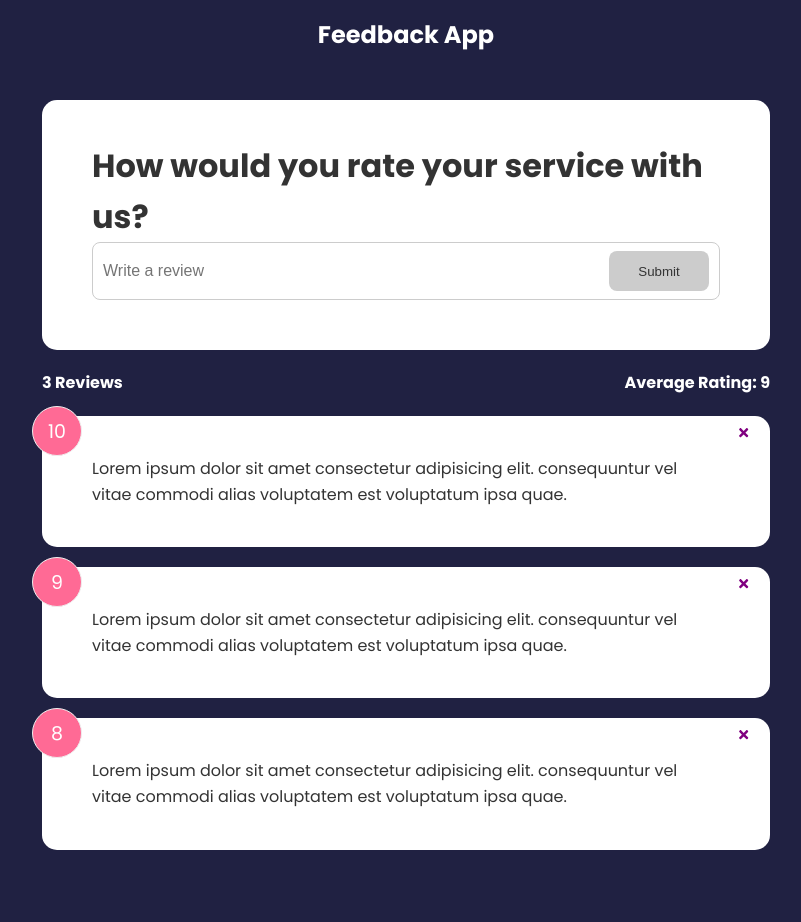
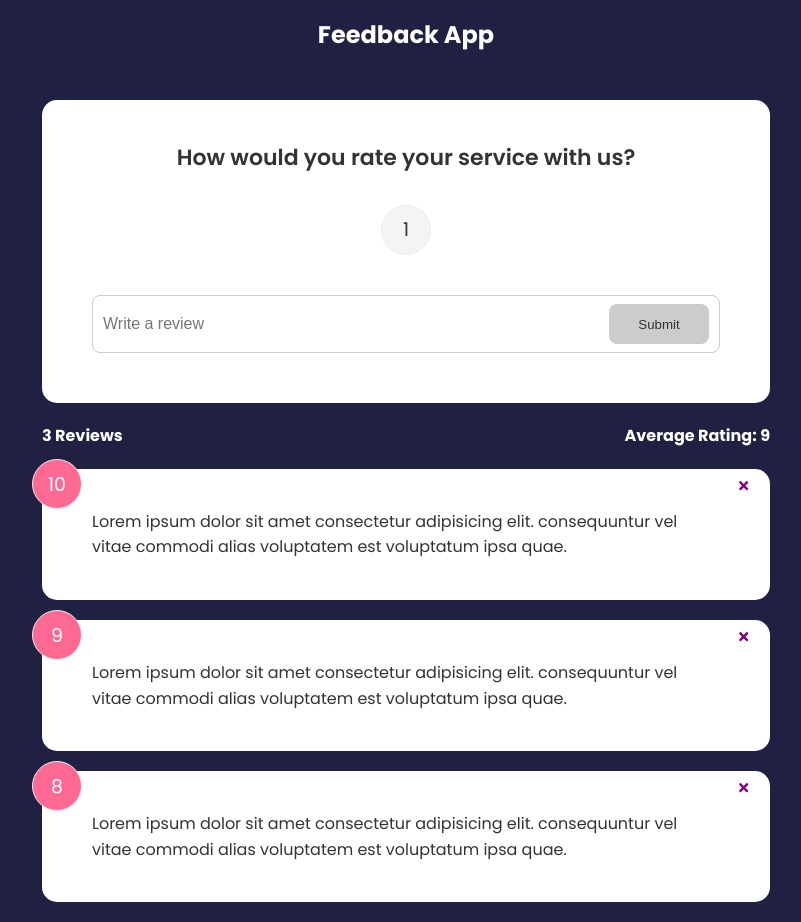
Before and after one commit to nameelza/feedback-app, a React (Create React App) app: page / in a window 1280 px wide. Shown: the whole page, without its empty margins (234-1035 px from the left). Before the commit the page ends 870 px from the top, so only its background shows below. Built offline with nearby package versions, Linux system fonts and the light colour scheme.

Commit message:
RatingSelect create

```diff
--- a/src/components/FeedbackForm.jsx
+++ b/src/components/FeedbackForm.jsx
@@ -1,4 +1,5 @@
 import { useState } from "react";
+import RatingSelect from "./RatingSelect";
 import Card from "./shared/Card";
 import Button from "./shared/Button";
 
@@ -13,7 +14,9 @@ function FeedbackForm() {
       setMessage("");
     } else if (value !== "" && value.trim().length < 10) {
       setMessage(
-        `Text must be at least ${10 - value.length} more ${value.length === 9 ? "character" : "characters"} long`
+        `Text must be at least ${10 - value.length} more ${
+          value.length === 9 ? "character" : "characters"
+        } long`
       );
     } else {
       setMessage("");
@@ -23,8 +26,9 @@ function FeedbackForm() {
 
   return (
     <Card>
-      <h1>How would you rate your service with us?</h1>
       <form>
+        <h2>How would you rate your service with us?</h2>
+        <RatingSelect />
         <div className="input-group">
           <input
             onChange={handleTextChange}
--- /dev/null
+++ b/src/components/RatingSelect.jsx
@@ -0,0 +1,12 @@
+function RatingSelect() {
+  return (
+    <ul className="rating">
+      <li>
+        <input type="radio" id="num1" name="rating" value="1" />
+        <label htmlFor="num1">1</label>
+      </li>
+    </ul>
+  );
+}
+
+export default RatingSelect;
```
